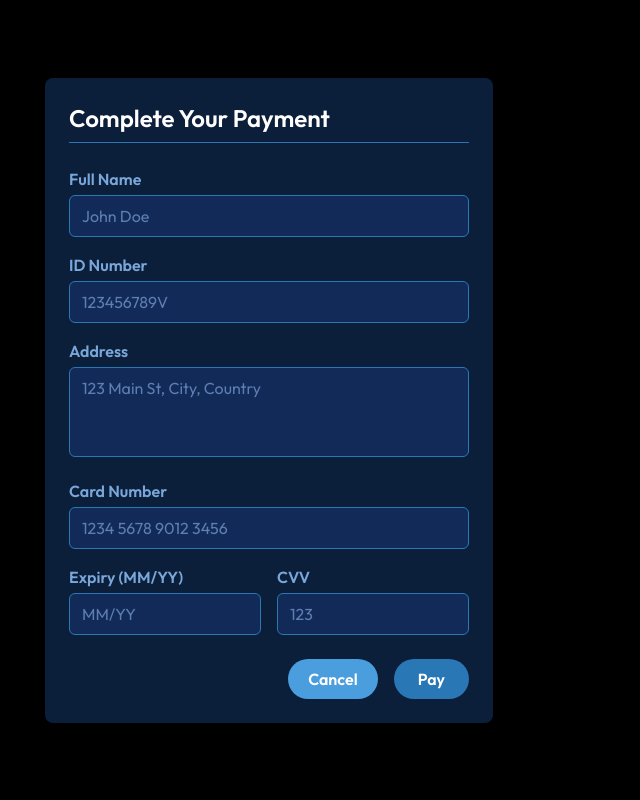
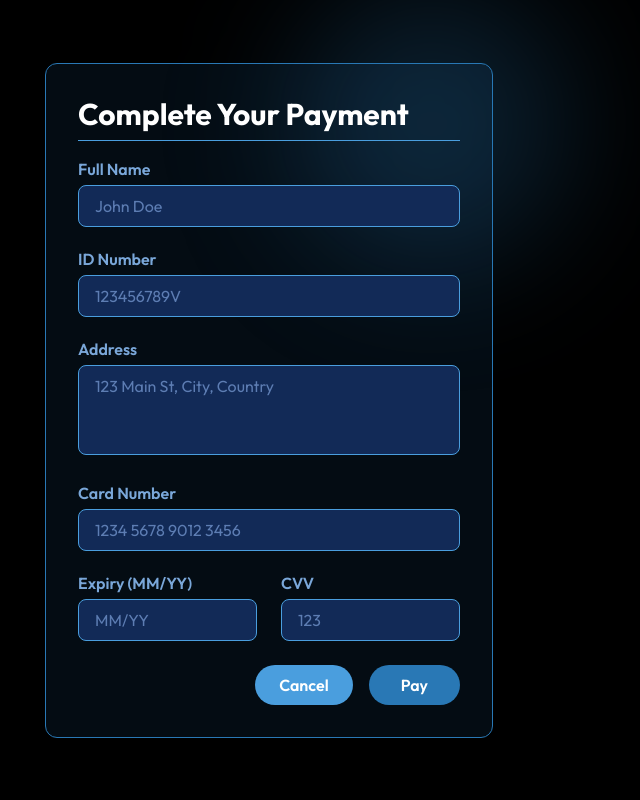
Before and after one commit to Kaveezz05/Web_Project, a React (Vite) app in the folder client/: page /my-bookings in a window 1280 px wide. Both pictures are taken after a click on the button "Pay Now". Shown: the top 800 px of the page, without its empty margins (371-1011 px from the left). Built offline with nearby package versions, Linux system fonts and the light colour scheme.

Commit message:
feat: Enhance MyBookings payment form with improved styling, validation messages, and a background blur effect

```diff
--- a/client/src/pages/MyBookings.jsx
+++ b/client/src/pages/MyBookings.jsx
@@ -33,6 +33,7 @@ const MyBookings = () => {
   const [successMessage, setSuccessMessage] = useState("");
 
   const getMyBookings = async () => {
+    // Here, you fetch real booking data in real use case
     setBookings(dummyBookingData);
     setIsLoading(false);
   };
@@ -196,11 +197,22 @@ const MyBookings = () => {
         >
           <form
             onSubmit={handlePaymentSubmit}
-            className="bg-[#0B1E3A] rounded-lg p-6 w-full max-w-md mx-4 shadow-lg relative text-white"
+            className="relative bg-[#2978B5]/10 rounded-xl p-8 max-w-md w-full mx-4 shadow-lg border border-[#2978B5] backdrop-blur-md text-white"
             onClick={(e) => e.stopPropagation()} // prevent modal close when clicking inside form
             noValidate
           >
-            <h2 className="text-2xl font-semibold mb-6 border-b border-[#2978B5] pb-2">
+            {/* BlurCircle positioned behind form content */}
+            <BlurCircle
+              top="-80px"
+              right="-80px"
+              size="280px"
+              color="rgba(41,120,181,0.25)"
+              style={{ position: "absolute", zIndex: 0 }}
+            />
+
+            {/* Form content container */}
+            <div className="relative z-10 space-y-5">
+              <h2 className="text-3xl font-bold mb-4 border-b border-[#4A9EDE] pb-2">
                 Complete Your Payment
               </h2>
 
@@ -214,13 +226,13 @@ const MyBookings = () => {
                 type="text"
                 value={formData.fullName}
                 onChange={handleInputChange}
-              className={`w-full mb-4 px-3 py-2 rounded-md bg-[#122A57] border ${
-                errors.fullName ? "border-red-500" : "border-[#2978B5]"
-              } text-white placeholder-[#5D7DB3] focus:outline-none focus:ring-2 focus:ring-[#4A9EDE]`}
+                className={`w-full px-4 py-2 rounded-lg bg-[#122A57] border ${
+                  errors.fullName ? "border-red-500" : "border-[#4A9EDE]"
+                } text-white placeholder-[#5D7DB3] focus:outline-none focus:ring-2 focus:ring-[#4A9EDE] transition`}
                 placeholder="John Doe"
                 required
               />
-            {errors.fullName && <p className="text-red-500 text-xs mb-3">{errors.fullName}</p>}
+              {errors.fullName && <p className="text-red-500 text-xs mt-1">{errors.fullName}</p>}
 
               {/* ID Number */}
               <label htmlFor="idNumber" className="block mb-1 font-semibold text-[#7AA7D9]">
@@ -232,13 +244,13 @@ const MyBookings = () => {
                 type="text"
                 value={formData.idNumber}
                 onChange={handleInputChange}
-              className={`w-full mb-4 px-3 py-2 rounded-md bg-[#122A57] border ${
-                errors.idNumber ? "border-red-500" : "border-[#2978B5]"
-              } text-white placeholder-[#5D7DB3] focus:outline-none focus:ring-2 focus:ring-[#4A9EDE]`}
+                className={`w-full px-4 py-2 rounded-lg bg-[#122A57] border ${
+                  errors.idNumber ? "border-red-500" : "border-[#4A9EDE]"
+                } text-white placeholder-[#5D7DB3] focus:outline-none focus:ring-2 focus:ring-[#4A9EDE] transition`}
                 placeholder="123456789V"
                 required
               />
-            {errors.idNumber && <p className="text-red-500 text-xs mb-3">{errors.idNumber}</p>}
+              {errors.idNumber && <p className="text-red-500 text-xs mt-1">{errors.idNumber}</p>}
 
               {/* Address */}
               <label htmlFor="address" className="block mb-1 font-semibold text-[#7AA7D9]">
@@ -249,14 +261,14 @@ const MyBookings = () => {
                 name="address"
                 value={formData.address}
                 onChange={handleInputChange}
-              className={`w-full mb-4 px-3 py-2 rounded-md bg-[#122A57] border ${
-                errors.address ? "border-red-500" : "border-[#2978B5]"
-              } text-white placeholder-[#5D7DB3] resize-none focus:outline-none focus:ring-2 focus:ring-[#4A9EDE]`}
+                className={`w-full px-4 py-2 rounded-lg bg-[#122A57] border ${
+                  errors.address ? "border-red-500" : "border-[#4A9EDE]"
+                } text-white placeholder-[#5D7DB3] resize-none focus:outline-none focus:ring-2 focus:ring-[#4A9EDE] transition`}
                 placeholder="123 Main St, City, Country"
                 rows={3}
                 required
               />
-            {errors.address && <p className="text-red-500 text-xs mb-3">{errors.address}</p>}
+              {errors.address && <p className="text-red-500 text-xs mt-1">{errors.address}</p>}
 
               {/* Card Number */}
               <label htmlFor="cardNumber" className="block mb-1 font-semibold text-[#7AA7D9]">
@@ -271,14 +283,14 @@ const MyBookings = () => {
                 placeholder="1234 5678 9012 3456"
                 value={formData.cardNumber}
                 onChange={handleInputChange}
-              className={`w-full mb-4 px-3 py-2 rounded-md bg-[#122A57] border ${
-                errors.cardNumber ? "border-red-500" : "border-[#2978B5]"
-              } text-white placeholder-[#5D7DB3] focus:outline-none focus:ring-2 focus:ring-[#4A9EDE]`}
+                className={`w-full px-4 py-2 rounded-lg bg-[#122A57] border ${
+                  errors.cardNumber ? "border-red-500" : "border-[#4A9EDE]"
+                } text-white placeholder-[#5D7DB3] focus:outline-none focus:ring-2 focus:ring-[#4A9EDE] transition`}
                 required
               />
-            {errors.cardNumber && <p className="text-red-500 text-xs mb-3">{errors.cardNumber}</p>}
+              {errors.cardNumber && <p className="text-red-500 text-xs mt-1">{errors.cardNumber}</p>}
 
-            <div className="flex gap-4 mb-6">
+              <div className="flex gap-6 mb-6">
                 {/* Expiry */}
                 <div className="flex-1">
                   <label htmlFor="expiry" className="block mb-1 font-semibold text-[#7AA7D9]">
@@ -292,9 +304,9 @@ const MyBookings = () => {
                     placeholder="MM/YY"
                     value={formData.expiry}
                     onChange={handleInputChange}
-                  className={`w-full px-3 py-2 rounded-md bg-[#122A57] border ${
-                    errors.expiry ? "border-red-500" : "border-[#2978B5]"
-                  } text-white placeholder-[#5D7DB3] focus:outline-none focus:ring-2 focus:ring-[#4A9EDE]`}
+                    className={`w-full px-4 py-2 rounded-lg bg-[#122A57] border ${
+                      errors.expiry ? "border-red-500" : "border-[#4A9EDE]"
+                    } text-white placeholder-[#5D7DB3] focus:outline-none focus:ring-2 focus:ring-[#4A9EDE] transition`}
                     required
                   />
                   {errors.expiry && <p className="text-red-500 text-xs mt-1">{errors.expiry}</p>}
@@ -313,9 +325,9 @@ const MyBookings = () => {
                     placeholder="123"
                     value={formData.cvv}
                     onChange={handleInputChange}
-                  className={`w-full px-3 py-2 rounded-md bg-[#122A57] border ${
-                    errors.cvv ? "border-red-500" : "border-[#2978B5]"
-                  } text-white placeholder-[#5D7DB3] focus:outline-none focus:ring-2 focus:ring-[#4A9EDE]`}
+                    className={`w-full px-4 py-2 rounded-lg bg-[#122A57] border ${
+                      errors.cvv ? "border-red-500" : "border-[#4A9EDE]"
+                    } text-white placeholder-[#5D7DB3] focus:outline-none focus:ring-2 focus:ring-[#4A9EDE] transition`}
                     required
                   />
                   {errors.cvv && <p className="text-red-500 text-xs mt-1">{errors.cvv}</p>}
@@ -325,7 +337,7 @@ const MyBookings = () => {
               <div className="flex justify-end gap-4">
                 <button
                   type="button"
-                className="px-5 py-2 rounded-full bg-[#4A9EDE] hover:bg-[#2978B5] font-semibold transition-colors"
+                  className="px-6 py-2 rounded-full bg-[#4A9EDE] hover:bg-[#2978B5] font-semibold transition-colors"
                   onClick={() => setPayingIndex(null)}
                   disabled={isPaying}
                 >
@@ -334,12 +346,13 @@ const MyBookings = () => {
                 <button
                   type="submit"
                   disabled={isPaying}
-                className={`px-6 py-2 rounded-full font-semibold text-white ${
+                  className={`px-8 py-2 rounded-full font-semibold text-white ${
                     isPaying ? "bg-blue-400 cursor-not-allowed" : "bg-[#2978B5] hover:bg-[#4A9EDE]"
                   } transition-colors`}
                 >
                   {isPaying ? "Processing..." : "Pay"}
                 </button>
+              </div>
             </div>
           </form>
         </div>
```
Lines whose indentation alone changed are shown as unchanged.
